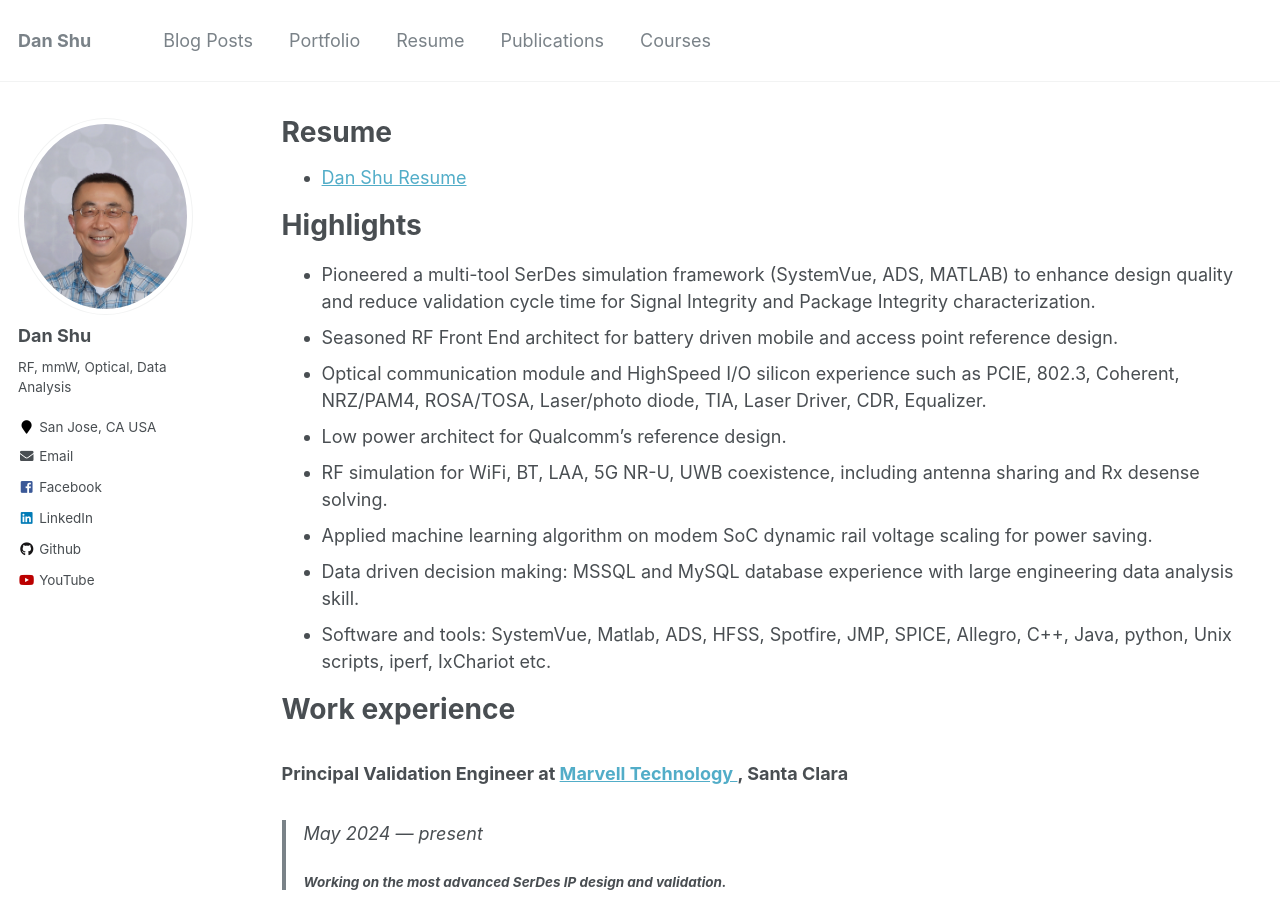
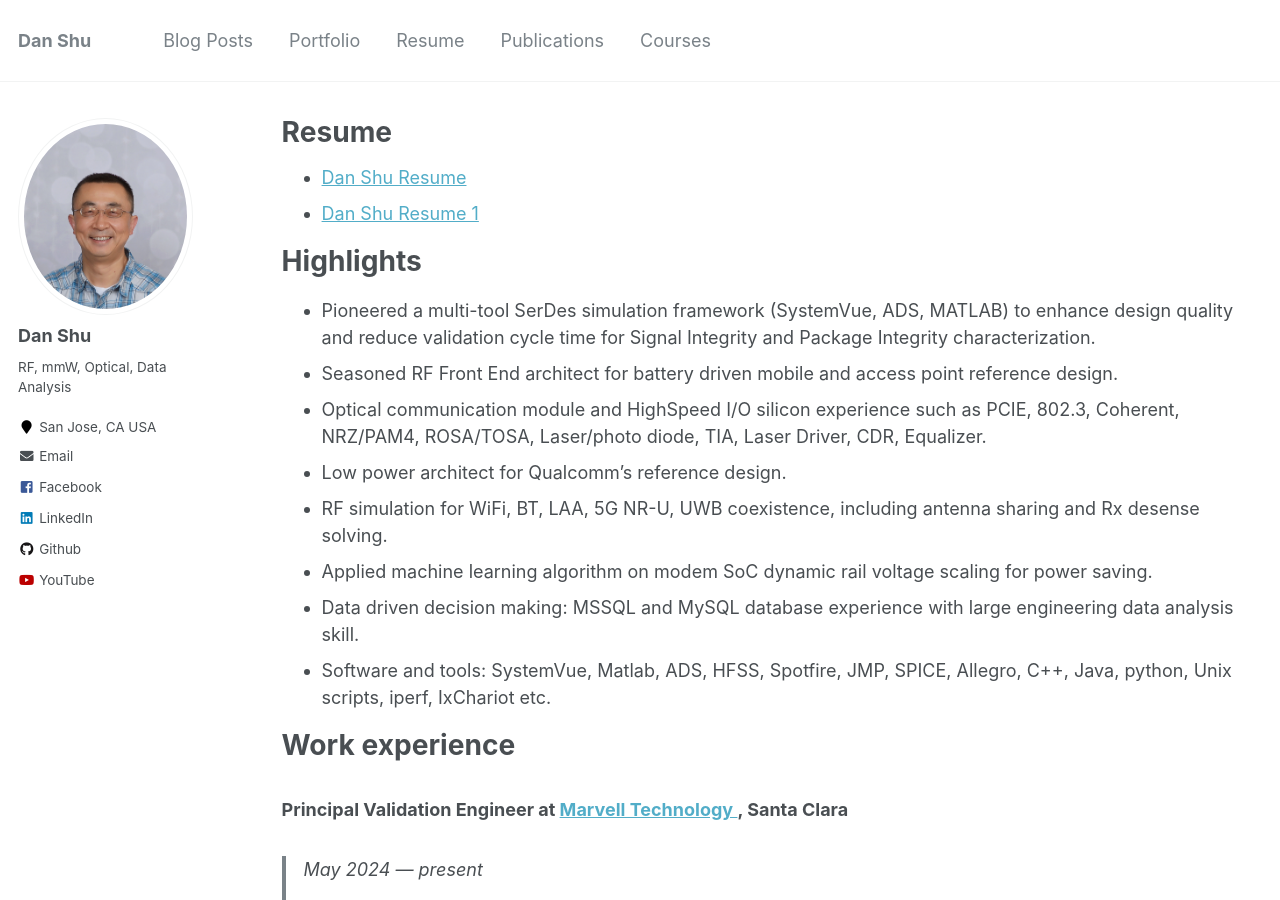
Before and after one commit to dshu178/dshu178.github.io, a Jekyll site: the page built from _pages/cv.md, in a window 1280 px wide and 900 px high. Built offline with Jekyll 4.4.1, drawn with Linux system fonts in a browser that asks for light colours.

Commit message:
updated resume link

```diff
--- a/_pages/cv.md
+++ b/_pages/cv.md
@@ -10,6 +10,7 @@ redirect_from:
 {% include base_path %}
 
 * [Dan Shu Resume](https://github.com/dshu178/dshu178.github.io/blob/master/files/AMS_Validation_DanShu_20260424.pdf)
+* [Dan Shu Resume 1](https://github.com/dshu178/dshu178.github.io/blob/main/files/AMS_Validation_DanShu_20260424.pdf)
 
 Highlights
 ======
```
